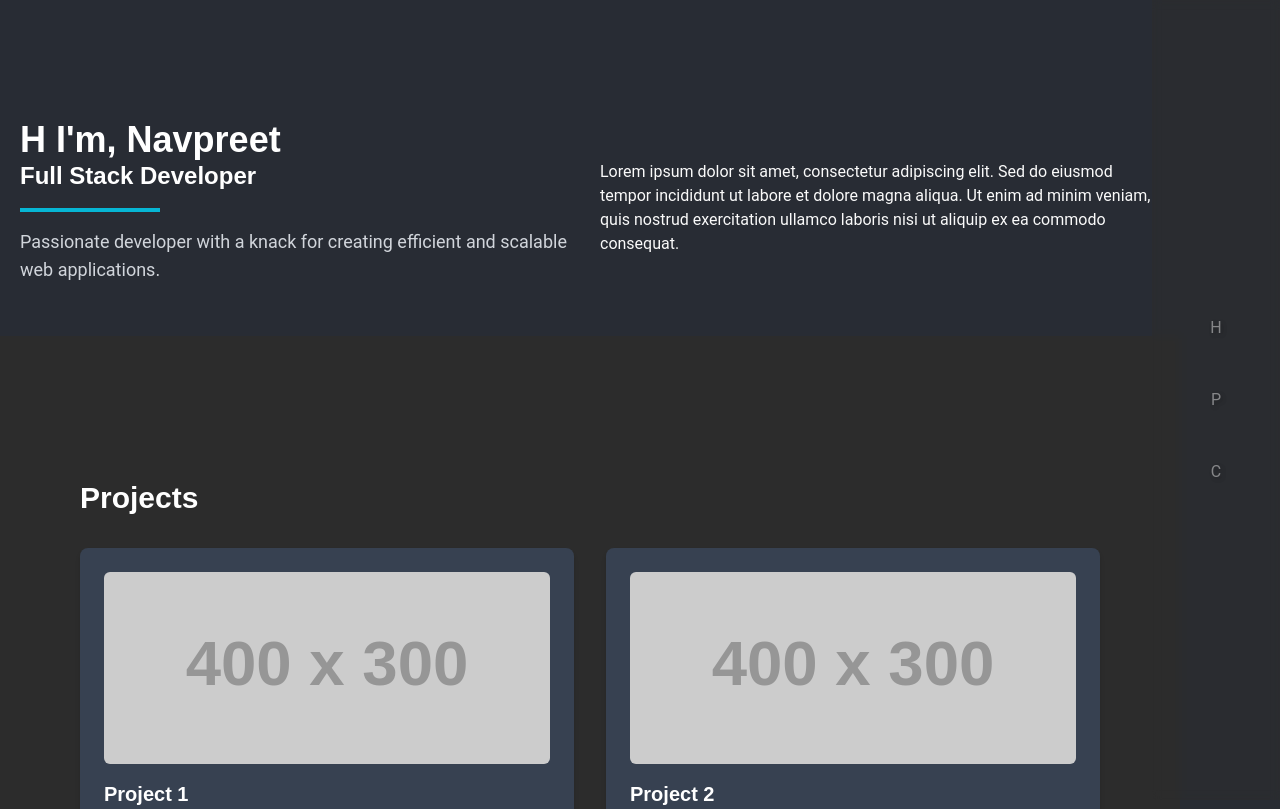
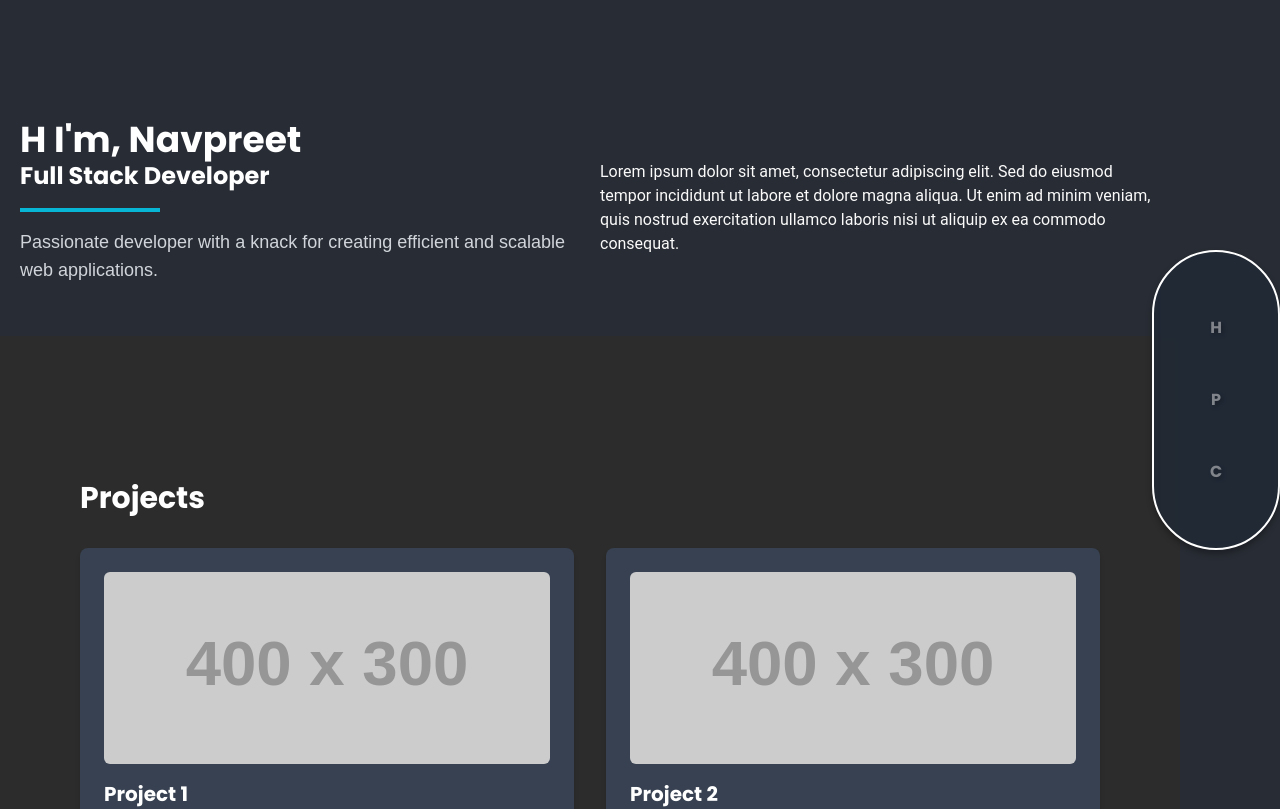
Before and after one commit to 20ns/portfolio, a React (Vite) app: page / in a window 1280 px wide. Shown: the top 809 px of the page. Built offline with nearby package versions, Linux system fonts and the light colour scheme.

Commit message:
changed the appearance of navbar using frosted glass now

```diff
--- a/index.html
+++ b/index.html
@@ -4,23 +4,14 @@
     <meta charset="UTF-8" />
     <link rel="icon" type="image/svg+xml" href="/vite.svg" />
     <meta name="viewport" content="width=device-width, initial-scale=1.0" />
-  <title>My Portfolio</title>
+    <title>Navpreet Singh</title>
     <link rel="stylesheet" href="/src/styles.css">
   </head>
   <body>
-<!--
-  <section id="hero"></section>
-  <section id="about"></section> {/* Keep this for now */}
-  <section id="portfolio"></section>
-  <section id="skills"></section> {/* Keep this for now */}
-  <section id="contact"></section> -->
-
-
-
     <div id="root"></div>
     <script type="module" src="/src/main.jsx"></script>
-  </body>
     <footer>
       <p>© 2025 Navpreet Singh</p>
     </footer>
+  </body>
 </html>
--- a/src/components/Navbar.jsx
+++ b/src/components/Navbar.jsx
@@ -42,8 +42,8 @@ const Navbar = ({ onToggle }) => {
 
   return (
     <nav
-      className={`fixed top-0 right-0 h-screen w-16 sm:w-32 bg-gray-800 bg-opacity-70 text-white transition-all duration-300 ${
-        isOpen ? 'sm:w-32 w-24 bg-opacity-90 backdrop-filter-blur' : 'sm:w-16 w-8 bg-opacity-70 backdrop-filter-blur'
+      className={`fixed top-1/2 right-0 w-16 sm:w-32 h-[300px] bg-gray-800 bg-opacity-70 text-white transition-all duration-300 transform -translate-y-1/2 ${
+        isOpen ? 'sm:w-32 w-24 bg-opacity-90 backdrop-blur-sm' : 'sm:w-16 w-8 bg-opacity-70 backdrop-blur-sm'
       }`}
       onMouseEnter={handleMouseEnter}
       onMouseLeave={handleMouseLeave}
--- a/src/styles.css
+++ b/src/styles.css
@@ -1,3 +1,5 @@
+@import url('https://fonts.googleapis.com/css2?family=Poppins:wght@400;700&display=swap');
+
 :root {
   --dark-gray: #1E1E1E;
   --charcoal: #2C2C2C;
@@ -25,18 +27,24 @@ h1, h2, h3 {
 nav {
   background-color: rgba(44, 44, 44, 0.85);
   position: fixed;
-  top: 0;
+  top: 50%; /* Move the top edge to the middle of the screen */
+  right: 0;
+  transform: translateY(-50%); /* Shift the navbar up by half its height to center it */
+  border-radius: 9999px;
+  height: 300px;
   width: 100%;
   z-index: 100;
   transition: width 0.3s ease, background-color 0.3s ease, opacity 0.3s ease;
+  box-shadow: 0 4px 6px rgba(0, 0, 0, 0.3); /* Add drop shadow */
+  border: 2px solid white; /* Add white stroke */
 }
 
 /* Apply frosted glass effect when the navbar is minimized */
 nav.backdrop-filter-blur {
-    backdrop-filter: blur(5px); /* Adjust the blur value as needed */
-    -webkit-backdrop-filter: blur(5px); /* For Safari */
-    background-color: rgba(44, 44, 44, 0.5); /* Adjust background opacity */
-  }
+  backdrop-filter: blur(5px); /* Adjust the blur value as needed */
+  -webkit-backdrop-filter: blur(5px); /* For Safari */
+  background-color: rgba(44, 44, 44, 0.5); /* Adjust background opacity */
+}
 
 nav ul {
   list-style: none;
@@ -56,12 +64,16 @@ nav li a {
   text-decoration: none;
   padding: 1rem;
   display: block;
-  transition: color 0.3s ease; /* Smooth color transition on hover */
+  transition: color 0.3s ease;
+  transition: transform 0.2s ease;
+  font-family: 'Poppins', sans-serif; /* Apply Poppins font */
+  font-weight: 700;
 }
 
 nav li a:hover {
   color: var(--electric-cyan);
-  text-decoration: underline;
+  transform: scale(1.20);
+  text-decoration: none;
 }
 
 #about {
@@ -173,6 +185,13 @@ footer {
   text-align: left;
   margin-bottom: 2rem;
 }
+.hero p {
+  margin-top: 1rem;
+  font-size: 1.125rem;
+  color: #d1d5db;
+  /* Add your custom styles */
+  font-family: 'Arial', sans-serif; /* Change font family */
+}
 
 .intro {
   text-align: left;
```
Lines whose indentation alone changed are shown as unchanged.
